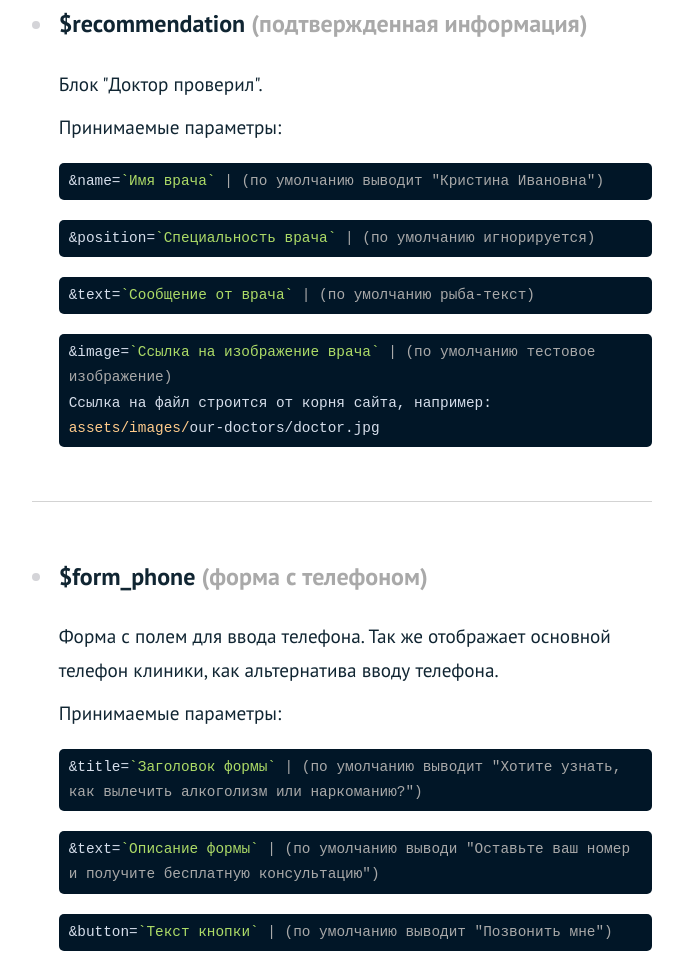
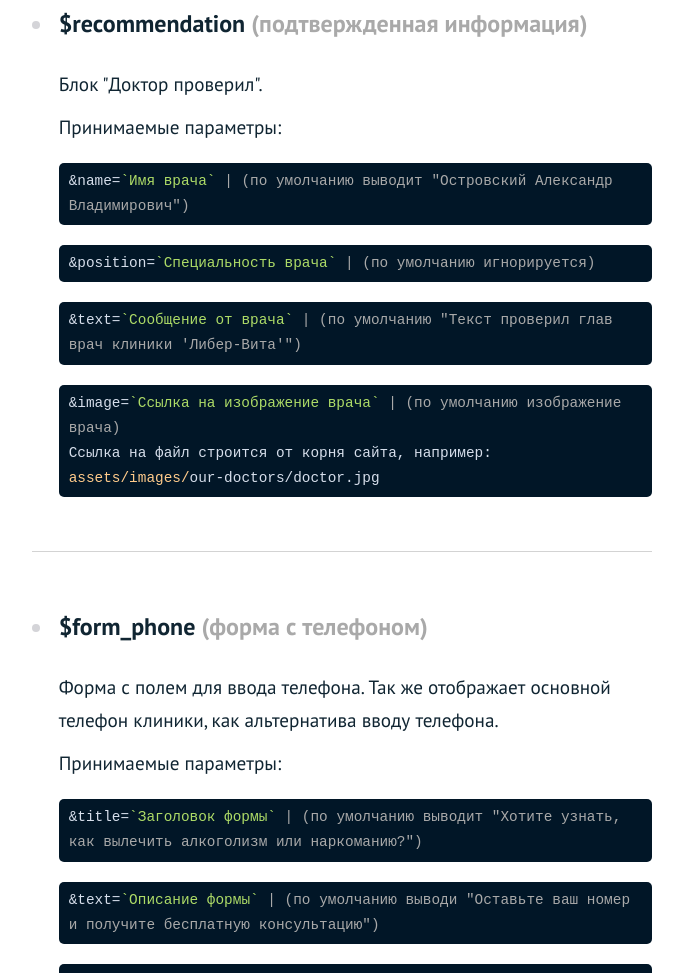
Before and after one commit to poluboiarov/documentation, a website: page index.html in a window 1280 px wide. Shown: the part 7019-7992 px from the top of the page, without its empty margins (298-981 px from the left). Drawn offline with Linux system fonts and the light colour scheme.

Commit message:
Change recommendation chunk description

```diff
--- a/index.html
+++ b/index.html
@@ -218,17 +218,17 @@
               <p>Принимаемые параметры:</p>
               <ul>
                 <li>
-                  <code>&name=<span class="code__string">`Имя врача`</span> <span class="gray">| (по умолчанию выводит "Кристина Ивановна")</span></code>
+                  <code>&name=<span class="code__string">`Имя врача`</span> <span class="gray">| (по умолчанию выводит "Островский Александр Владимирович")</span></code>
                 </li>
                 <li>
                   <code>&position=<span class="code__string">`Специальность врача`</span> <span class="gray">| (по умолчанию игнорируется)</span></code>
                 </li>
                 <li>
-                  <code>&text=<span class="code__string">`Сообщение от врача`</span> <span class="gray">| (по умолчанию рыба-текст)</span></code>
+                  <code>&text=<span class="code__string">`Сообщение от врача`</span> <span class="gray">| (по умолчанию "Текст проверил глав врач клиники 'Либер-Вита'")</span></code>
                 </li>
                 <li>
                   <code>
-                    &image=<span class="code__string">`Ссылка на изображение врача`</span> <span class="gray">| (по умолчанию тестовое изображение)</span>
+                    &image=<span class="code__string">`Ссылка на изображение врача`</span> <span class="gray">| (по умолчанию изображение врача)</span>
                     <div>Ссылка на файл строится от корня сайта, например: <br><span class="code__attention">assets/images/</span>our-doctors/doctor.jpg</div>
                   </code>
                 </li>
```
